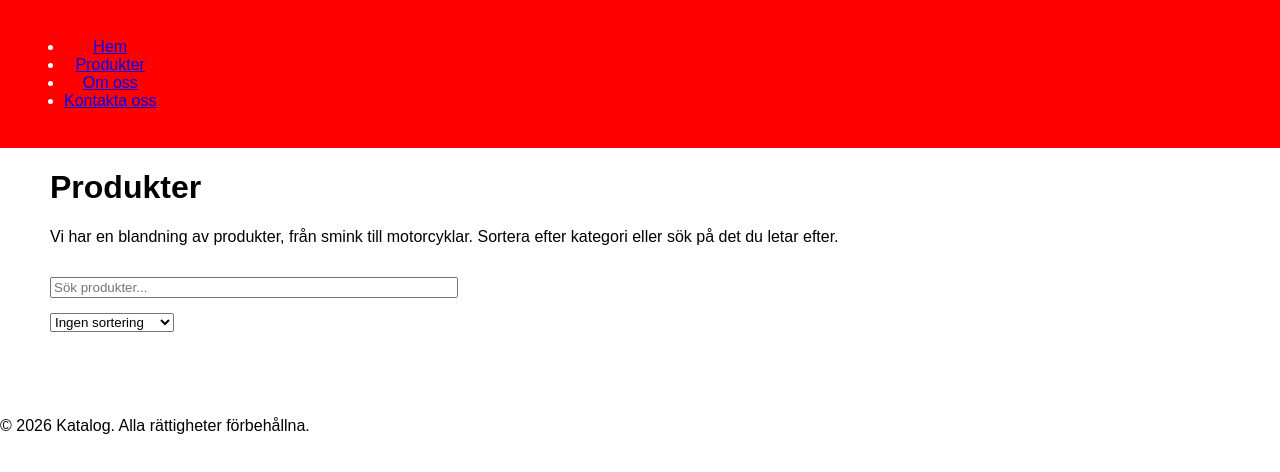
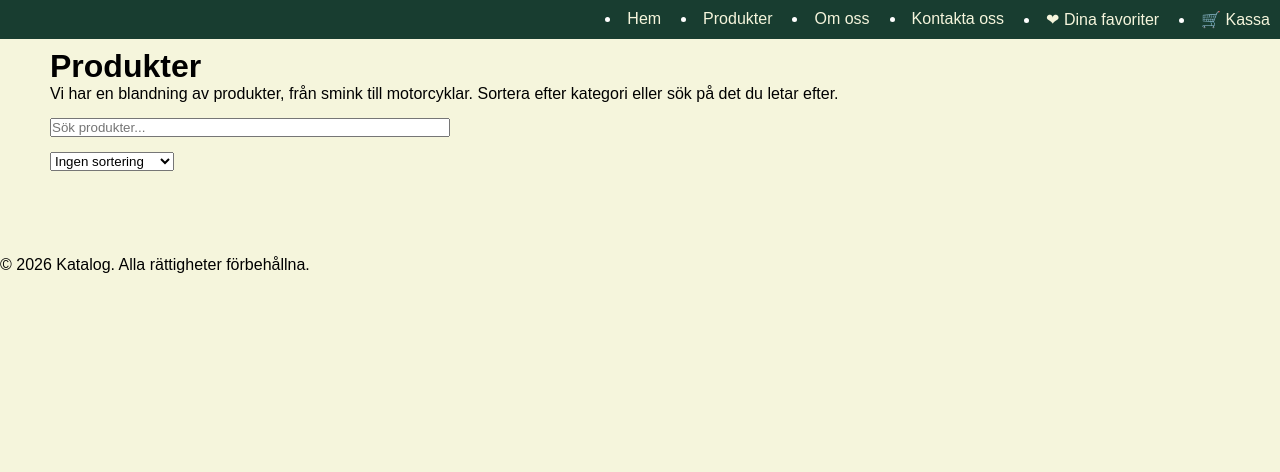
Before and after one commit to fannybackberg05-cpu/inlamning-ecom, a plain HTML site: page catalog.html in a window 1280 px wide. Drawn offline with Linux system fonts and the light colour scheme; no server answers.

Commit message:
ändrat nav och layout

```diff
--- a/cart.css
+++ b/cart.css
@@ -0,0 +1,26 @@
+* {
+  box-sizing: border-box;
+  margin: 0;
+  padding: 0;
+}
+html,body {
+  margin: 0;
+  background-color: beige;
+  width: 100%;
+  overflow-x: hidden;
+  font-family: 'Outfit', sans-serif;
+}
+.nav {
+  position: absolute;
+  background-color: #183d30;
+  top: 0;
+  width: 100%;
+  display: flex;
+  justify-content: right;
+  gap: 20px;
+  padding: 10px;
+}
+.nav a {
+  text-decoration: none;
+  color: beige;
+}
--- a/catalog.css
+++ b/catalog.css
@@ -1,13 +1,31 @@
-body {
-    font-family:Arial, Helvetica, sans-serif;
-    margin: 0;
-    padding: 0;
-    background-color:white;
-    color: black;
+* {
+  box-sizing: border-box;
+  margin: 0;
+  padding: 0;
 }
+html,body {
+  margin: 0;
+  background-color: beige;
+  width: 100%;
+  overflow-x: hidden;
+  font-family: 'Outfit', sans-serif;
+}
+#nav {
+  position: absolute;
+  background-color: #183d30;
+  top: 0;
+  width: 100%;
+  display: flex;
+  justify-content: right;
+  gap: 20px;
+  padding: 10px;
+}
+#nav a {
+  text-decoration: none;
+  color: beige;
+}
+.header {
 
-.header {
-    background-color: red;
     color: white;
     text-align: center;
     display:flex;
@@ -16,13 +34,6 @@ body {
     padding: 1.5rem;
     position:relative;
     max-height: 100px;
-}
-
-#nav {
-    display:flex;
-    justify-content: space-between;
-    align-items:center;
-    width: 100%;
 }
 
 .products-container {
--- a/catalog.html
+++ b/catalog.html
@@ -8,15 +8,16 @@
     <link rel="stylesheet" href="catalog.css">
 </head>
 <body>
+    <!-- Ändrade menyn med länkar erika -->
     <header class="header">
         <nav id="nav">
-            <ul>
-                <li class="nav-link"><a href="#">Hem</a></li>
-                <li class="nav-link"><a href="#">Produkter</a></li>
-                <li class="nav-link"><a href="#">Om oss</a></li>
-                <li class="nav-link"><a href="#">Kontakta oss</a></li>
-            </ul>
-        </nav>
+        <li><a href="index.html">Hem</a></li>
+        <li><a href="catalog.html">Produkter</a></li>
+        <li><a href="index.html#about">Om oss</a></li>
+        <li><a href="index.html#contact">Kontakta oss</a></li>
+        <li><a href="favo.html">❤︎ Dina favoriter</a></li>
+        <li><a href="cart.html">🛒 Kassa</a></li>
+      </nav>
     </header>
     <main>
         <div class="info-container">
--- a/stylefavo.css
+++ b/stylefavo.css
@@ -1,3 +1,30 @@
+/* //ändrade lite layout och färger på favoriter sidan erika */
+* {
+  box-sizing: border-box;
+  margin: 0;
+  padding: 0;
+}
+html,body {
+  margin: 0;
+  background-color: beige;
+  width: 100%;
+  overflow-x: hidden;
+  font-family: 'Outfit', sans-serif;
+}
+.nav {
+  position: absolute;
+  background-color: #183d30;
+  top: 0;
+  width: 100%;
+  display: flex;
+  justify-content: right;
+  gap: 20px;
+  padding: 10px;
+}
+.nav a {
+  text-decoration: none;
+  color: beige;
+}
 .h1 {
     text-align: center;
 }
```
Also changed, not shown: cart.html (+12 -0 lines), favo.html (+9 -0 lines), index.html (+2 -0 lines).
